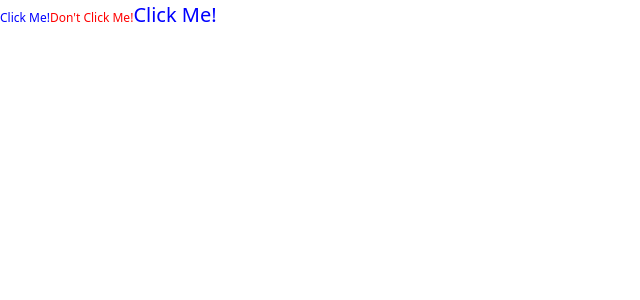
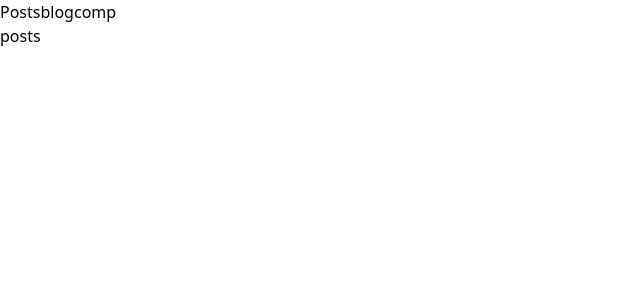
Before and after one commit to zaidoi/React, a React (Vite) app in the folder 01basicreact/: page / in a window 1280 px wide. Shown: the top 300 px of the page, without its empty margins (0-640 px from the left). Built offline with nearby package versions, Linux system fonts and the light colour scheme.

Commit message:
type of useEffect worked learned

```diff
--- a/01basicreact/src/App.jsx
+++ b/01basicreact/src/App.jsx
@@ -1,17 +1,41 @@
 
+import { useEffect, useState } from "react";
 import Button from "./Btn";
 
 
 function App() {
 
+const [resource,setResource] = useState('posts')
+useEffect(() =>{
+  console.log("clicked");
+  // works on dependencies
+},[resource])
 
+useEffect(() =>{
+  console.log("clicked");
+  // works only one time
+
+},[])
+
+useEffect(() =>{
+// this prints after return this react useEffect clean up work which first
+// run return then the main fuction great yrr..
+  console.log("done");
+
+  return () =>{
+    console.log("clean up");
+
+  }
+
+})
 
   return (
-    <div>
-    <Button  />
-    <Button text="Don't Click Me!" color="red" fontSize={12} />
-    <Button  fontSize={20} />
-  </div>
+    <>
+    <button onClick={() => setResource("posts")}>Posts</button>
+    <button onClick={() => setResource("blog")}>blog</button>
+    <button onClick={() => setResource("comp")}>comp</button>
+    <p>{resource}</p>
+    </>
   );
 }
 
```
